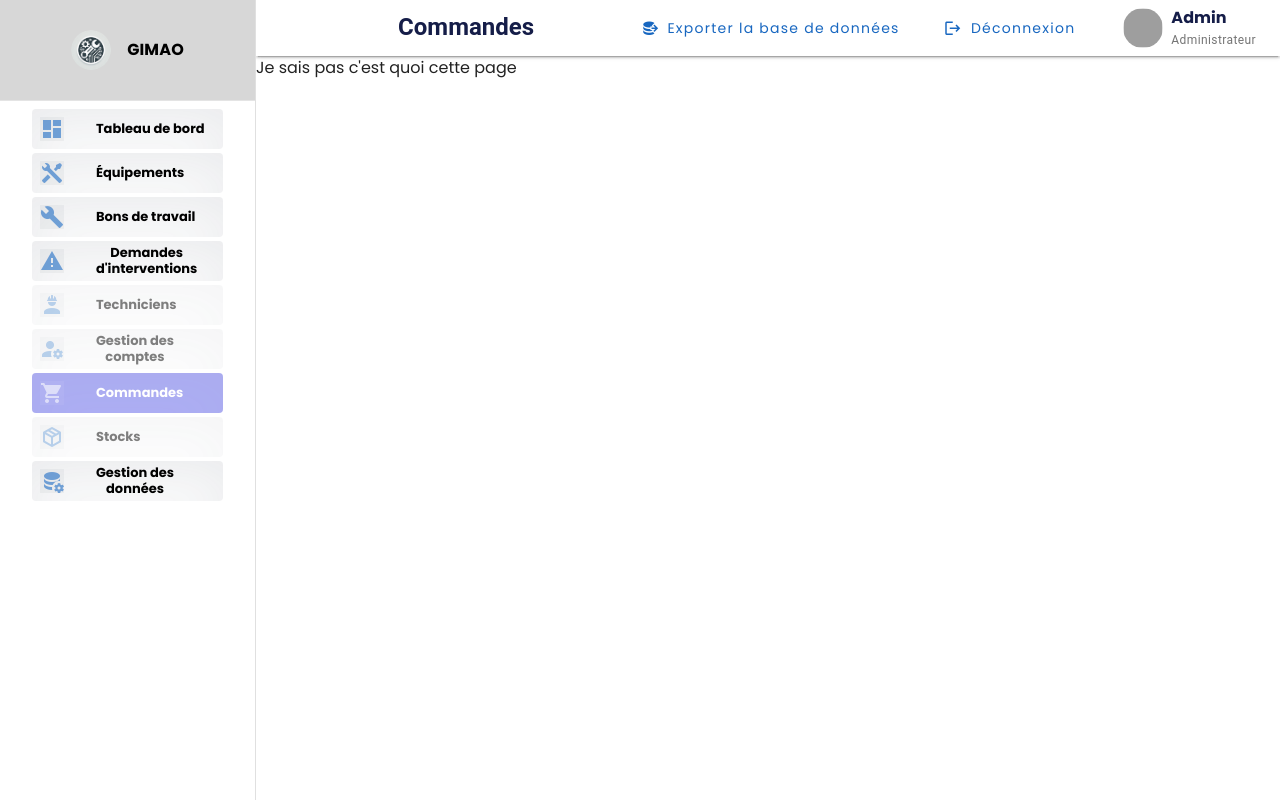
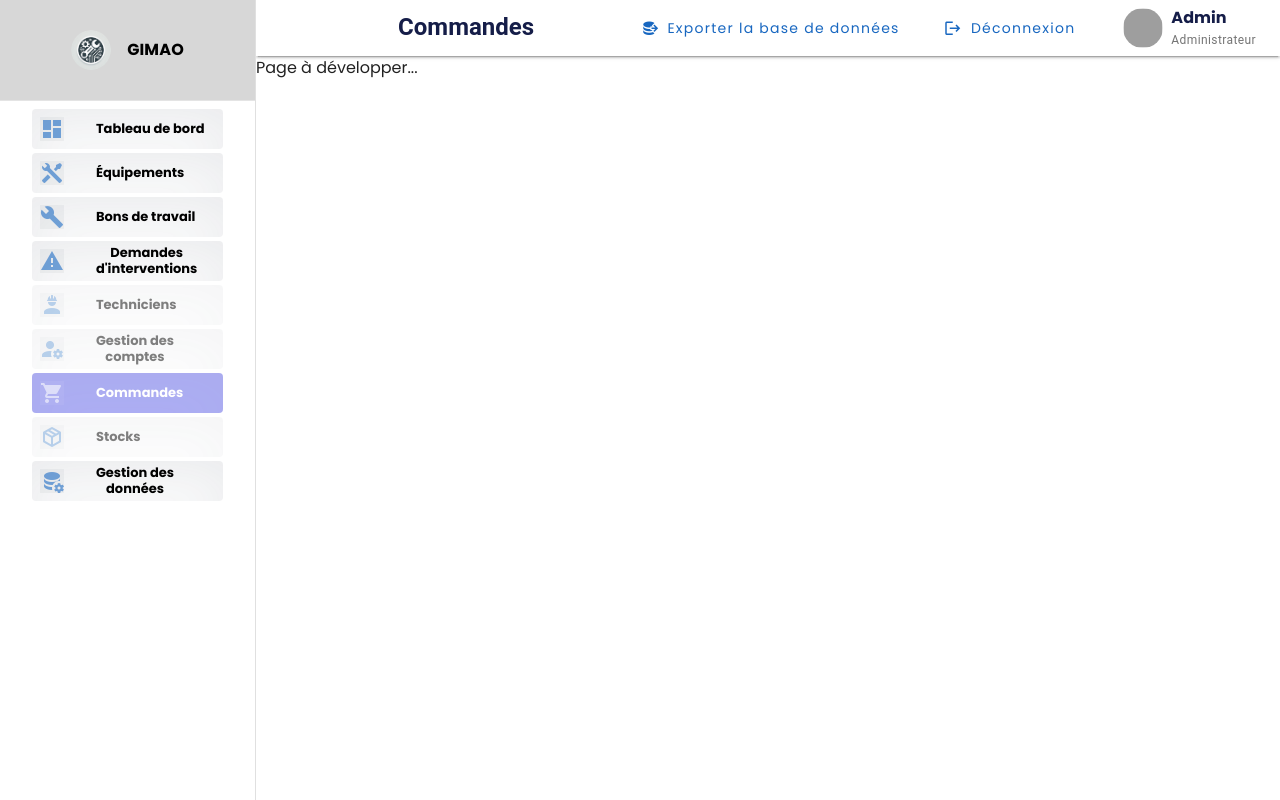
Before and after one commit to JDRSinclair/GIMAO, a Vue app in the folder frontend/: page /Orders in a window 1280 px wide. Built offline with nearby package versions, Linux system fonts and the light colour scheme; grey boxes are pictures that could not be loaded; the HTML template or start-up script is replaced by a standard one.

Commit message:
Fix de l'affichage de tags colorés

```diff
--- a/frontend/src/views/Equipments/EquipmentList.vue
+++ b/frontend/src/views/Equipments/EquipmentList.vue
@@ -146,7 +146,7 @@ export default {
         { title: 'Lieu', value: 'lieu.nomLieu', sortable: true, align: 'center' },
         { title: 'Statut', value: 'statut.statutEquipement', sortable: true, align: 'center',
           sort: (a, b) => {
-            const order = ['Rebuté', 'En fonctionnement', 'Dégradé', 'A l\'arret'];
+            const order = ['Rebuté', 'En fonctionnement', 'Dégradé', 'À l\'arrêt'];
             return order.indexOf(a) - order.indexOf(b);
           }
         },
@@ -177,7 +177,7 @@ export default {
           return 'green';
         case 'Dégradé':
           return 'orange';
-        case 'A l\'arret':
+          case 'À l\'arrêt':
           return 'red';
         default:
           return 'black';
--- a/frontend/src/views/Orders/Orders.vue
+++ b/frontend/src/views/Orders/Orders.vue
@@ -1,5 +1,5 @@
 <template>
-    Je sais pas c'est quoi cette page
+    Page à développer...
   </template>
 
   <script>
--- a/frontend/src/views/Technicians/Technicians.vue
+++ b/frontend/src/views/Technicians/Technicians.vue
@@ -1,5 +1,5 @@
 <template>
-  Pas trouvée la maquete
+  Page à développer...
   </template>
 
   <script>
```
